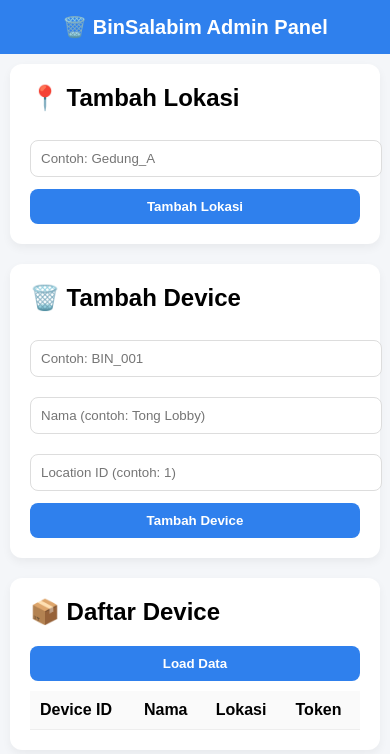
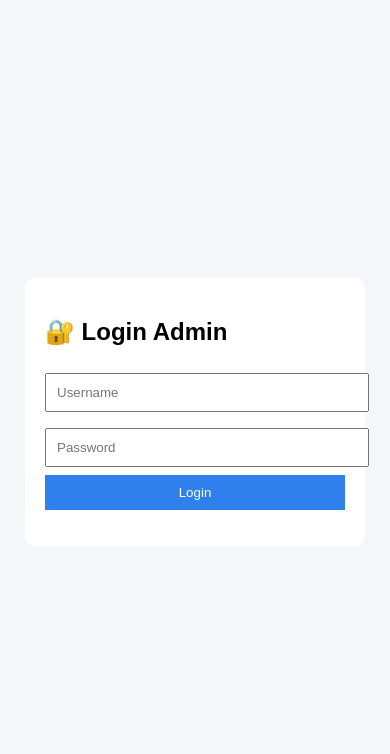
Before and after one commit to zakruzz/binsalabim, a website: page admin.html in a window 390 px wide. Drawn offline with Linux system fonts and the light colour scheme.

Commit message:
update lagi nih

```diff
--- a/admin.html
+++ b/admin.html
@@ -2,15 +2,14 @@
 <html lang="id">
 <head>
 <meta charset="UTF-8">
+<meta name="viewport" content="width=device-width, initial-scale=1.0">
 <title>BinSalabim Admin</title>
-  <meta name="viewport" content="width=device-width, initial-scale=1.0">
 
 <style>
 body {
-      font-family: Arial, sans-serif;
+  font-family: Arial;
   background: #f4f6f9;
   margin: 0;
-      padding: 0;
 }
 
 header {
@@ -18,8 +17,6 @@
   color: white;
   padding: 15px;
   text-align: center;
-      font-size: 20px;
-      font-weight: bold;
 }
 
 .container {
@@ -32,122 +29,149 @@
   background: white;
   padding: 20px;
   margin-bottom: 20px;
-      border-radius: 12px;
-      box-shadow: 0 4px 10px rgba(0,0,0,0.05);
-    }
-
-    h2 {
-      margin-top: 0;
+  border-radius: 10px;
 }
 
 input {
   width: 100%;
   padding: 10px;
-      margin-top: 8px;
-      margin-bottom: 12px;
-      border-radius: 8px;
-      border: 1px solid #ddd;
+  margin: 8px 0;
 }
 
 button {
   background: #2f80ed;
   color: white;
+  padding: 10px;
   border: none;
-      padding: 10px;
-      border-radius: 8px;
+  width: 100%;
   cursor: pointer;
-      width: 100%;
-      font-weight: bold;
-    }
-
-    button:hover {
-      background: #1366d6;
 }
 
 table {
   width: 100%;
   border-collapse: collapse;
-      margin-top: 10px;
 }
 
-    th, td {
-      padding: 10px;
-      border-bottom: 1px solid #eee;
-      text-align: left;
+td, th {
+  padding: 8px;
+  border-bottom: 1px solid #ddd;
 }
 
-    th {
-      background: #fafafa;
-    }
-
-    .token {
-      font-size: 12px;
-      color: gray;
-    }
-
-    @media(max-width:600px) {
-      .container {
-        padding: 10px;
-      }
+#loginBox {
+  display:flex;
+  justify-content:center;
+  align-items:center;
+  height:100vh;
 }
 </style>
 </head>
 
 <body>
 
-<header>
-  🗑️ BinSalabim Admin Panel
-</header>
+<!-- LOGIN -->
+<div id="loginBox">
+  <div class="card" style="width:300px;">
+    <h2>🔐 Login Admin</h2>
+    <input id="username" placeholder="Username">
+    <input id="password" type="password" placeholder="Password">
+    <button onclick="login()">Login</button>
+    <p id="error" style="color:red;"></p>
+  </div>
+</div>
+
+<!-- MAIN -->
+<div id="mainContent" style="display:none;">
+
+<header>BinSalabim Admin</header>
 
 <div class="container">
 
-  <!-- Tambah Lokasi -->
 <div class="card">
-    <h2>📍 Tambah Lokasi</h2>
-    <input id="loc_name" placeholder="Contoh: Gedung_A">
-    <button onclick="addLocation()">Tambah Lokasi</button>
+  <h3>Tambah Lokasi</h3>
+  <input id="loc_name" placeholder="Gedung_A">
+  <button onclick="addLocation()">Tambah</button>
 </div>
 
-  <!-- Tambah Device -->
 <div class="card">
-    <h2>🗑️ Tambah Device</h2>
-    <input id="device_id" placeholder="Contoh: BIN_001">
-    <input id="name" placeholder="Nama (contoh: Tong Lobby)">
-    <input id="location_id" placeholder="Location ID (contoh: 1)">
-    <button onclick="addDevice()">Tambah Device</button>
+  <h3>Tambah Device</h3>
+  <input id="device_id" placeholder="BIN_001">
+  <input id="name" placeholder="Nama">
+  <input id="location_id" placeholder="Location ID">
+  <button onclick="addDevice()">Tambah</button>
 </div>
 
-  <!-- List Device -->
 <div class="card">
-    <h2>📦 Daftar Device</h2>
-    <button onclick="loadDevices()">Load Data</button>
+  <h3>List Device</h3>
+  <button onclick="loadDevices()">Load</button>
 
   <table>
     <thead>
       <tr>
-          <th>Device ID</th>
+        <th>ID</th>
         <th>Nama</th>
         <th>Lokasi</th>
         <th>Token</th>
       </tr>
     </thead>
-      <tbody id="deviceTable"></tbody>
+    <tbody id="table"></tbody>
   </table>
 </div>
 
 </div>
+</div>
 
 <script>
 const API = "https://binsalabim.onrender.com";
-const KEY = "12345";
 
-// ➕ Tambah Device
-async function addDevice() {
-  const res = await fetch(API + "/device", {
+// LOGIN
+async function login() {
+  const res = await fetch(API + "/login", {
+    method: "POST",
+    headers: {"Content-Type":"application/json"},
+    body: JSON.stringify({
+      username: username.value,
+      password: password.value
+    })
+  });
+
+  if (res.status === 200) {
+    const data = await res.json();
+    localStorage.setItem("token", data.token);
+
+    loginBox.style.display = "none";
+    mainContent.style.display = "block";
+  } else {
+    error.innerText = "Login gagal!";
+  }
+}
+
+// AUTO LOGIN
+if (localStorage.getItem("token")) {
+  loginBox.style.display = "none";
+  mainContent.style.display = "block";
+}
+
+// ➕ LOCATION
+async function addLocation() {
+  await fetch(API + "/location", {
     method: "POST",
     headers: {
-      "Content-Type": "application/json",
-      "x-api-key": KEY
+      "Content-Type":"application/json",
+      "x-auth": localStorage.getItem("token")
+    },
+    body: JSON.stringify({ name: loc_name.value })
+  });
+
+  alert("Lokasi ditambahkan");
+}
+
+// ➕ DEVICE
+async function addDevice() {
+  await fetch(API + "/device", {
+    method: "POST",
+    headers: {
+      "Content-Type":"application/json",
+      "x-auth": localStorage.getItem("token")
     },
     body: JSON.stringify({
       device_id: device_id.value,
@@ -156,34 +180,19 @@ async function addDevice() {
     })
   });
 
-  alert("✅ Device berhasil ditambahkan!");
+  alert("Device ditambahkan");
 }
 
-// ➕ Tambah Lokasi
-async function addLocation() {
-  await fetch(API + "/location", {
-    method: "POST",
-    headers: {
-      "Content-Type": "application/json",
-      "x-api-key": KEY
-    },
-    body: JSON.stringify({
-      name: loc_name.value
-    })
-  });
-
-  alert("📍 Lokasi berhasil ditambahkan!");
-}
-
-// 📋 Load Device
+// 📋 LOAD
 async function loadDevices() {
   const res = await fetch(API + "/devices", {
-    headers: { "x-api-key": KEY }
+    headers: {
+      "x-auth": localStorage.getItem("token")
+    }
   });
 
   const data = await res.json();
 
-  const table = document.getElementById("deviceTable");
   table.innerHTML = "";
 
   data.forEach(d => {
@@ -192,7 +201,7 @@ async function loadDevices() {
         <td>${d.device_id}</td>
         <td>${d.name}</td>
         <td>${d.location_id}</td>
-        <td class="token">${d.owner_token}</td>
+        <td>${d.owner_token}</td>
       </tr>
     `;
   });
```
Also changed, not shown: admin.js (+56 -54 lines). Lines whose indentation alone changed are shown as unchanged.
